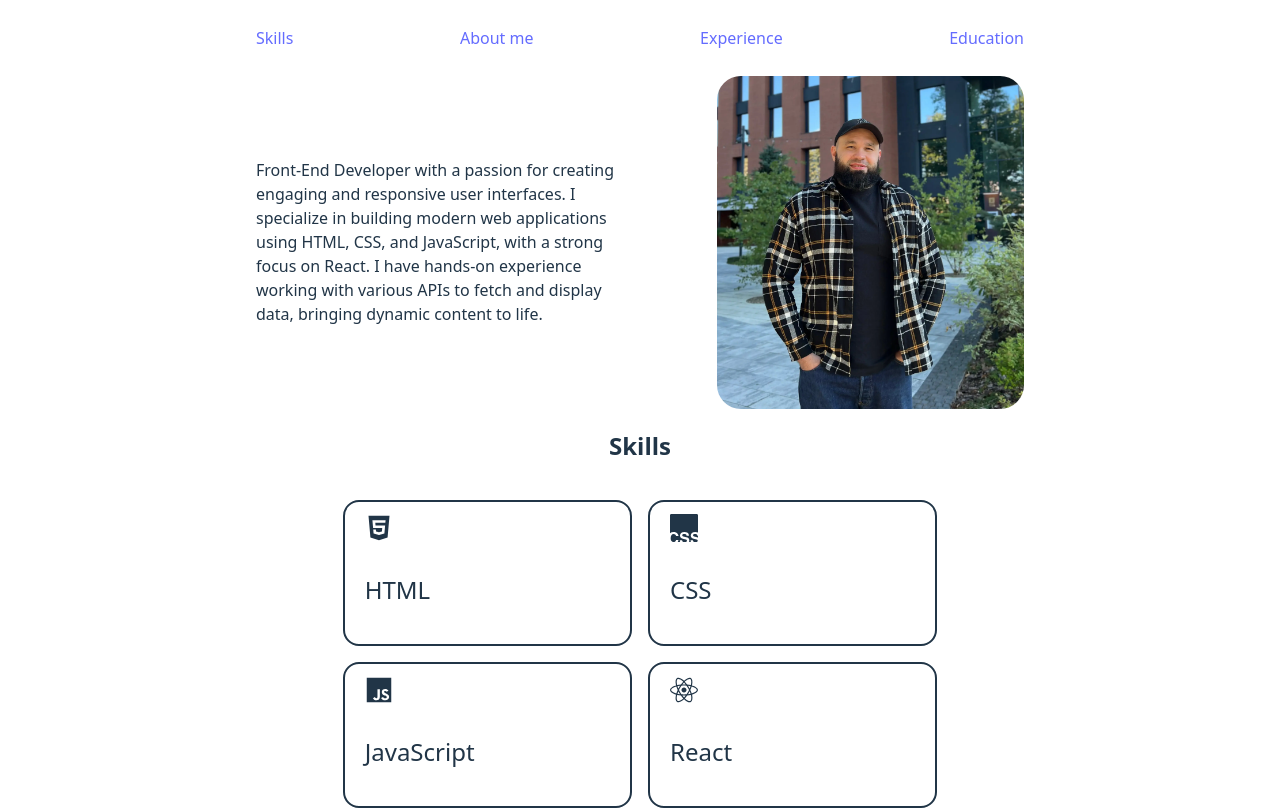
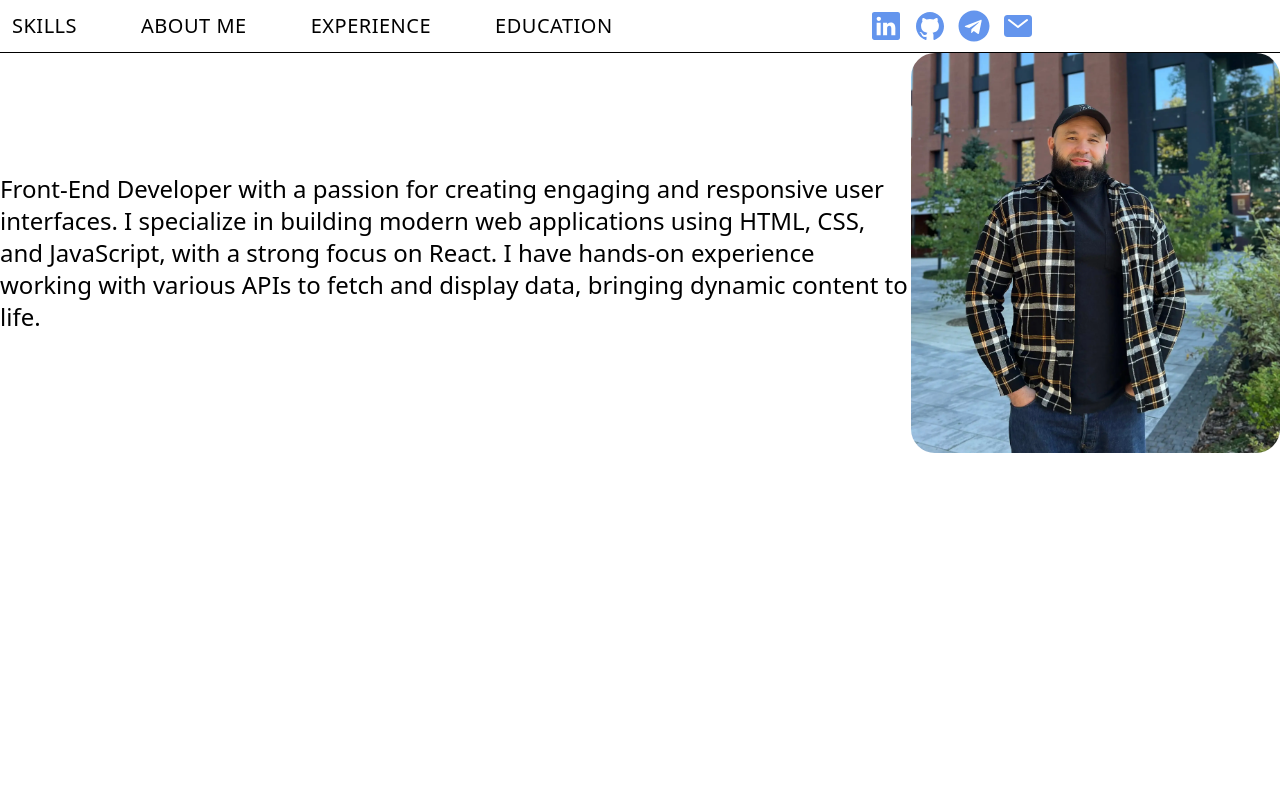
Before and after one commit to codescriptman/portfolio, a React (Vite) app: page /skills in a window 1280 px wide. Shown: the top 810 px of the page. Built offline with nearby package versions, Linux system fonts and the light colour scheme.

Commit message:
header start hero

```diff
--- a/package.json
+++ b/package.json
@@ -13,12 +13,14 @@
     "deploy": "gh-pages -d dist"
   },
   "dependencies": {
+    "@tailwindcss/vite": "^4.1.13",
     "gh-pages": "^6.3.0",
     "react": "^19.1.1",
     "react-dom": "^19.1.1",
     "react-icons": "^5.5.0",
+    "react-responsive": "^10.0.1",
     "react-router": "^7.8.2",
-    "react-swipeable": "^7.0.2"
+    "tailwindcss": "^4.1.13"
   },
   "devDependencies": {
     "@eslint/js": "^9.33.0",
--- /dev/null
+++ b/src/assets/Header/Burger/Burger.jsx
@@ -0,0 +1,12 @@
+import React from "react";
+import { IoMenu } from "react-icons/io5";
+
+const BurgerMenu = (props) => (
+  <button
+    onClick={props.handle}
+    type="button"
+    className="active:rounded-4xl active:bg-blue-200 duration-250 transition-colors">
+    <IoMenu size="4em" />
+  </button>
+);
+export default BurgerMenu;
--- a/src/assets/Header/Header.jsx
+++ b/src/assets/Header/Header.jsx
@@ -1,50 +1,39 @@
-import React from "react";
-import style from "./Header.module.css";
-import { DATA } from "../portfolio.data";
-import { useState } from "react";
-import { IoMenu } from "react-icons/io5";
-import { useSwipeable } from "react-swipeable";
-import { NavLink } from "react-router";
-import { IoLogoGithub } from "react-icons/io5";
+import React, { useState } from "react";
+import { useMediaQuery } from "react-responsive";
+import BurgerMenu from "./Burger/Burger";
+import Nav from "./Nav/Nav";
 
-export const Header = (props) => {
-  const [data] = useState(DATA);
-  const [isOpen, setOpen] = useState();
-  const handlers = useSwipeable({
-    onSwipedLeft: () => setOpen(!isOpen),
-  });
+const Header = (props) => {
+  const isMobile = useMediaQuery({ query: "(max-width: 768px)" });
+  const isDesktopOrLaptop = useMediaQuery({ query: "(min-width: 1224px)" });
+  const isBigScreen = useMediaQuery({ query: "(min-width: 1824px)" });
+  const isPortrait = useMediaQuery({ query: "(orientation: portrait)" });
+  const isRetina = useMediaQuery({ query: "(min-resolution: 2dppx)" });
+  const [isOpen, setIsOpen] = useState(false);
+
+  const handle = () => {
+    setTimeout(() => {
+      setIsOpen(true);
+    }, 700);
+  };
 
   return (
-    <header className={style.header}>
-      <div className={`container ${style.div}`}>
-        <IoMenu
-          color="#646cff"
-          className={style.icon}
-          onClick={() => setOpen(!isOpen)}
-        />
+    <header className="border-b-1 border-black sticky">
+      <div className="container flex md:m-auto">
+        {isMobile && <BurgerMenu handle={handle} />}
+        {isMobile && (
+          <div
+            onClick={() => {
+              setIsOpen(false);
+            }}
+            className={`${isOpen ? "" : "hidden"}
+              backdrop-blur fixed top-0 left-0 w-full h-full
+              `}></div>
+        )}
 
-        <nav
-          {...handlers}
-          className={`${style.nav} ${isOpen ? style.active : ""}`}
-          onSwiped={() => setOpen(!isOpen)}>
-          <ul className={style.list}>
-            {data
-              .filter((elm) => elm.title)
-              .map((elm) => (
-                <li key={elm.title} className={style.item}>
-                  <NavLink
-                    to={`/${elm.title.replace(" ", "").toLowerCase()}`}
-                    className={style.itemLink}>
-                    <p>{elm.title}</p>
-                  </NavLink>
-                </li>
-              ))}
-          </ul>
-          <a href="https://github.com/codescriptman" target="_blank">
-            <IoLogoGithub className={`${style.icon} ${style.git}`} />
-          </a>
-        </nav>
+        <Nav class={isOpen ? "" : "overflow-hidden -translate-y-120"} />
       </div>
     </header>
   );
 };
+export default Header;
--- a/src/assets/Header/Header.module.css
+++ /dev/null
@@ -1,119 +0,0 @@
-.header {
-}
-.div {
-  padding-top: 10px;
-  padding-bottom: 10px;
-}
-.nav {
-  position: fixed;
-  top: 0;
-  left: -205px;
-  display: flex;
-  flex-direction: column;
-  height: 100%;
-  width: 200px;
-  border-right: #646cff 2px solid;
-  background-color: #333;
-  transition: transform 300ms linear;
-}
-.nav.active {
-  transform: translateX(100%);
-}
-.list {
-  flex-direction: column;
-  padding-top: 40px;
-  padding-left: 60px;
-  list-style: none;
-}
-.item {
-  margin-bottom: 10px;
-}
-
-.icon {
-  width: 24px;
-  height: 24px;
-  display: block;
-  cursor: pointer;
-  padding: 0;
-}
-.git {
-  width: 52px;
-  height: 52px;
-
-  position: absolute;
-  bottom: 20px;
-  left: 50%;
-  transform: translateX(-50%);
-}
-
-@media only screen and (min-width: 1440px) {
-  .header {
-    margin-bottom: 24px;
-  }
-  .icon {
-    display: none;
-  }
-  .nav {
-    position: static;
-    flex-direction: row;
-    padding: 0;
-    width: 100%;
-    border: none;
-    background-color: transparent;
-  }
-  .list {
-    width: 100%;
-    display: flex;
-    padding: 0;
-    margin: 0;
-    flex-direction: row;
-    justify-content: space-between;
-  }
-  .item {
-    margin: 0;
-  }
-  /* .itemLink {
-    background-image: linear-gradient(
-      to bottom,
-      transparent 0%,
-      transparent 90%,
-      hotpink 90% hotpink 100%
-    );
-    background-repeat: no-repeat;
-    background-size: 0% 100%;
-    background-position-x: right;
-
-    transition: background-size 300ms;
-  }
-  .itemLink:hover {
-    background-size: 100% 100%;
-    background-position-x: left;
-  } */
-}
-
-@media only screen and (min-width: 768px) {
-  .header {
-  }
-  .icon {
-    display: none;
-  }
-  .nav {
-    position: static;
-    flex-direction: row;
-    padding: 0;
-    width: 100%;
-    border: none;
-    background-color: transparent;
-  }
-  .list {
-    width: 100%;
-    display: flex;
-    padding: 0;
-    margin: 0;
-    flex-direction: row;
-    justify-content: space-between;
-  }
-  .item {
-    margin: 0;
-  }
-}
--- /dev/null
+++ b/src/assets/Header/Nav/Nav.jsx
@@ -0,0 +1,46 @@
+import React from "react";
+import { DATA } from "../../portfolio.data";
+import { useState } from "react";
+import { NavLink } from "react-router";
+import Socicns from "../../Socicns/Socicns";
+
+const Nav = (props) => {
+  const [data] = useState(DATA);
+  return (
+    <nav
+      className={`${props.class} border-b-1 border-black  w-full fixed
+        flex flex-col  justify-center bg-white h-1/2 items-end transition ease-in-out duration-500
+        md:static md:overflow-auto md:bg-transparent md:translate-0 md:border-0 md:flex-row md:justify-between md:items-center`}>
+      <Socicns class="md:order-1" />
+      <ul
+        className="h-3/4 flex-col justify-end flex m-auto md:flex-row md:gap-10 md:m-0
+      ">
+        {data
+          .filter((elm) => elm.title)
+          .map((elm) => (
+            <li
+              key={elm.title}
+              className="p-2 m-1 hover:overflow-hidden active:rounded-4xl active:bg-blue-200 hover:rounded-4xl hover:bg-blue-200 duration-250 transition ease-in-out">
+              <NavLink
+                to={`/${elm.title.replace(" ", "").toLowerCase()}`}
+                className="p-0 m-0">
+                <p className="text-xl font-medium text-center tracking-wide uppercase">
+                  {elm.title}
+                </p>
+              </NavLink>
+            </li>
+          ))}
+      </ul>
+    </nav>
+  );
+};
+
+export default Nav;
+
+//  {...handlers}
+//       className={`${style.nav} ${isOpen ? style.active : ""}`}
+//       onSwiped={() => setOpen(!isOpen)}>
+
+//   <a href="https://github.com/codescriptman" target="_blank">
+//     <IoLogoGithub className={`${style.icon} ${style.git}`} />
+//   </a>;
--- a/src/assets/Hero/Hero.jsx
+++ b/src/assets/Hero/Hero.jsx
@@ -1,5 +1,4 @@
 import React from "react";
-import style from "./Hero.module.css";
 import { useState } from "react";
 import { DATA } from "../portfolio.data";
 
@@ -8,11 +7,15 @@ export const Hero = (props) => {
 
   return (
     <section>
-      <div className={`container ${style.div}`}>
-        <div className={style.divTxt}>
-          <p>{data.txt}</p>
+      <div className="container flex">
+        <div className="m-auto">
+          <p className="text-2xl">{data.txt}</p>
         </div>
-        <img src={data.avatar} alt="" className={style.ava} />
+        <img
+          src={data.avatar}
+          alt="Zakhar Aleksieienko"
+          className="rounded-3xl m-auto h-100 w-100 object-cover"
+        />
       </div>
     </section>
   );
--- a/src/assets/Hero/Hero.module.css
+++ /dev/null
@@ -1,44 +0,0 @@
-.div {
-  display: flex;
-  justify-content: center;
-  align-items: center;
-  flex-direction: column;
-}
-.divTxt {
-  order: 1;
-}
-.ava {
-  width: 70%;
-  border-radius: 24px;
-}
-.ava:hover {
-  transform: scale(1.05);
-  transition: all 0.3s ease-in-out;
-}
-@media only screen and (min-width: 768px) {
-  .div {
-    flex-direction: row;
-    justify-content: space-between;
-  }
-  .divTxt {
-    width: 50%;
-    order: 0;
-  }
-  .ava {
-    width: 40%;
-  }
-}
-@media only screen and (min-width: 1440px) {
-  .div {
-    justify-content: center;
-    flex-direction: row;
-    gap: 50px;
-  }
-  .divTxt {
-    order: 0;
-    width: 40%;
-  }
-  .ava {
-    width: 20%;
-  }
-}
--- a/src/assets/Socicns/Socicns.jsx
+++ b/src/assets/Socicns/Socicns.jsx
@@ -1,27 +1,56 @@
 import React from "react";
 import { IoLogoLinkedin, IoMail, IoLogoGithub } from "react-icons/io5";
 import { FaTelegram } from "react-icons/fa";
-import style from "./Socicns.module.css";
 
-const Socicns = (props) => (
-  <div className="socials">
+const Socicns = (props) => {
+  return (
+    <div className={`${props.class} flex m-auto gap-x-3 md:align-middle`}>
       <a
-      href="https://www.linkedin.com/in/zakhar-aleksieienko-1044ab368?utm_source=share&utm_campaign=share_via&utm_content=profile&utm_medium=ios_app"
+        className="hover:scale-125 hover:fill-blue-900 active:scale-125 active:fill-blue-900   transition duration-200"
+        href="https://www.linkedin.com/in/zakhar-aleksieienko-1044ab368"
         target="_blank">
-      <IoLogoLinkedin className={style.icon} />
+        <IoLogoLinkedin
+          size="2em"
+          color="#6495ED
+
+        "
+          className="hover:fill-blue-900 active:fill-blue-900"
+        />
       </a>
-    <a href="https://github.com/codescriptman" target="_blank">
-      {" "}
-      <IoLogoGithub className={style.icon} />
+      <a
+        className="hover:scale-125 hover:fill-blue-900 active:scale-125  transition duration-200"
+        href="https://github.com/codescriptman"
+        target="_blank">
+        <IoLogoGithub
+          size="2em"
+          color="#6495ED
+        "
+          className="hover:fill-blue-900 active:fill-blue-900"
+        />
       </a>
-    <a href="https://t.me/tmesxe" target="_blank">
-      {" "}
-      <FaTelegram className={style.icon} />
-    </a>{" "}
-    <a href="mailto:donazazello1312@gmail.com">
-      <IoMail className={style.icon} />
+      <a
+        className="hover:scale-125 hover:fill-blue-900 active:scale-125  transition duration-200"
+        href="https://t.me/tmesxe"
+        target="_blank">
+        <FaTelegram
+          size="2em"
+          color="#6495ED
+        "
+          className="hover:fill-blue-900 active:fill-blue-900"
+        />
+      </a>
+      <a
+        className="hover:scale-125 hover:fill-blue-900 active:scale-125  transition duration-200"
+        href="mailto:donazazello1312@gmail.com">
+        <IoMail
+          size="2em"
+          color="#6495ED
+        "
+          className="hover:fill-blue-900  active:fill-blue-900"
+        />
       </a>
     </div>
   );
+};
 
 export default Socicns;
--- a/src/assets/Socicns/Socicns.module.css
+++ /dev/null
@@ -1,4 +0,0 @@
-.icon {
-  width: 24px;
-  height: 24px;
-}
--- a/src/index.css
+++ b/src/index.css
@@ -1,4 +1,6 @@
-:root {
+@import "tailwindcss";
+
+/* :root {
   font-family: system-ui, Avenir, Helvetica, Arial, sans-serif;
   line-height: 1.5;
   font-weight: 400;
@@ -69,9 +71,9 @@ button:hover {
 button:focus,
 button:focus-visible {
   outline: 4px auto -webkit-focus-ring-color;
-}
+} */
 
-@media (prefers-color-scheme: light) {
+/* @media (prefers-color-scheme: light) {
   :root {
     color: #213547;
     background-color: #ffffff;
@@ -94,16 +96,16 @@ button:focus-visible {
     clip: rect(0 0 0 0);
     overflow: hidden;
   }
-}
+} */
 /* Styles for Mobile devices */
 
-.container {
+/* .container {
   min-width: 320px;
   margin: 0 auto;
   padding: 0 16px;
-}
+} */
 /* Styles for Tablet devices */
-@media only screen and (min-width: 768px) {
+/* @media only screen and (min-width: 768px) {
   .visually-hidden {
     position: absolute;
     width: 1px;
@@ -121,9 +123,9 @@ button:focus-visible {
     max-width: 768px;
     padding: 0 32px;
   }
-}
+} */
 /* Styles for Desktop devices */
-@media only screen and (min-width: 1440px) {
+/* @media only screen and (min-width: 1440px) {
   .visually-hidden {
     position: absolute;
     width: 1px;
@@ -144,4 +146,4 @@ button:focus-visible {
   section {
     margin-bottom: 24px;
   }
-}
+} */
--- a/vite.config.js
+++ b/vite.config.js
@@ -1,8 +1,9 @@
 import { defineConfig } from "vite";
 import react from "@vitejs/plugin-react";
+import tailwindcss from "@tailwindcss/vite";
 
 // https://vite.dev/config/
 export default defineConfig({
-  plugins: [react()],
+  plugins: [tailwindcss(), react()],
   base: "/portfolio/",
 });
```
Also changed, not shown: src/App.jsx (+5 -3 lines), 1 other file (tests, documents, lock files or other folders). Lines whose indentation alone changed are shown as unchanged.
